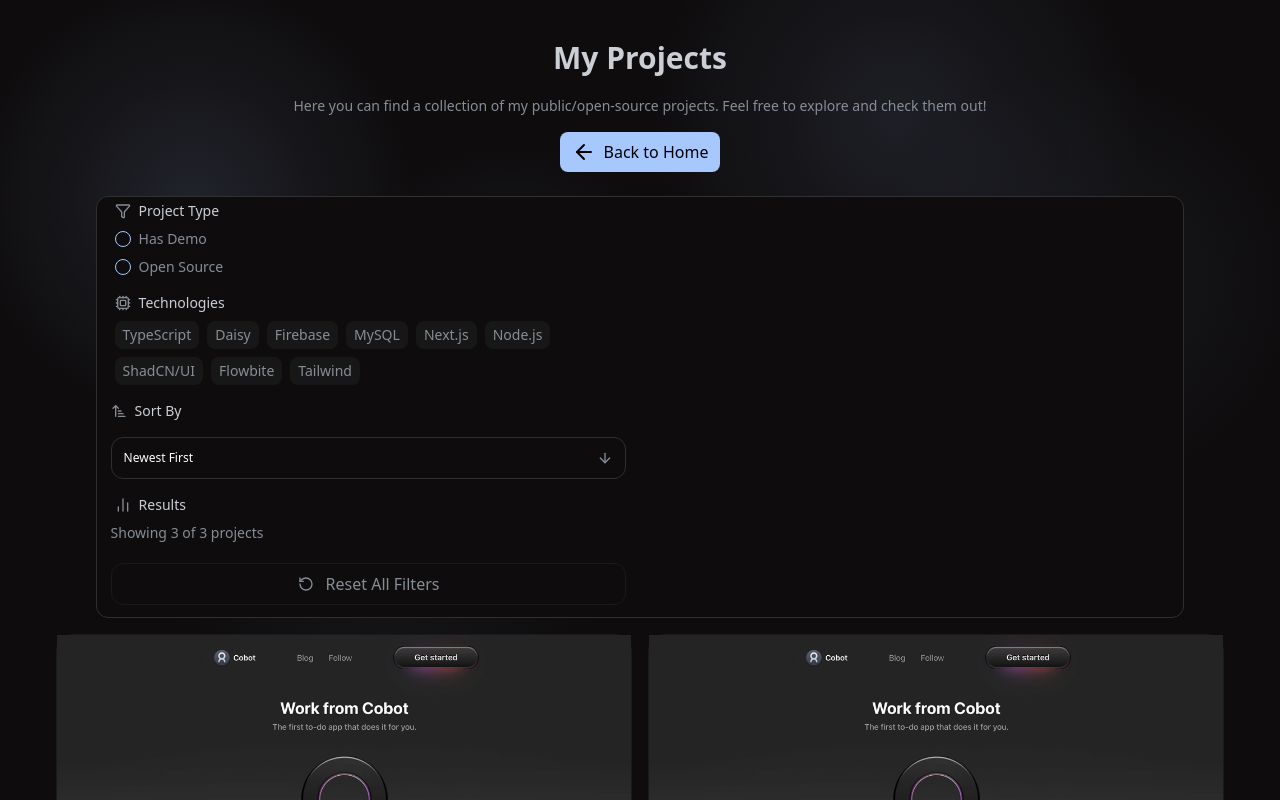
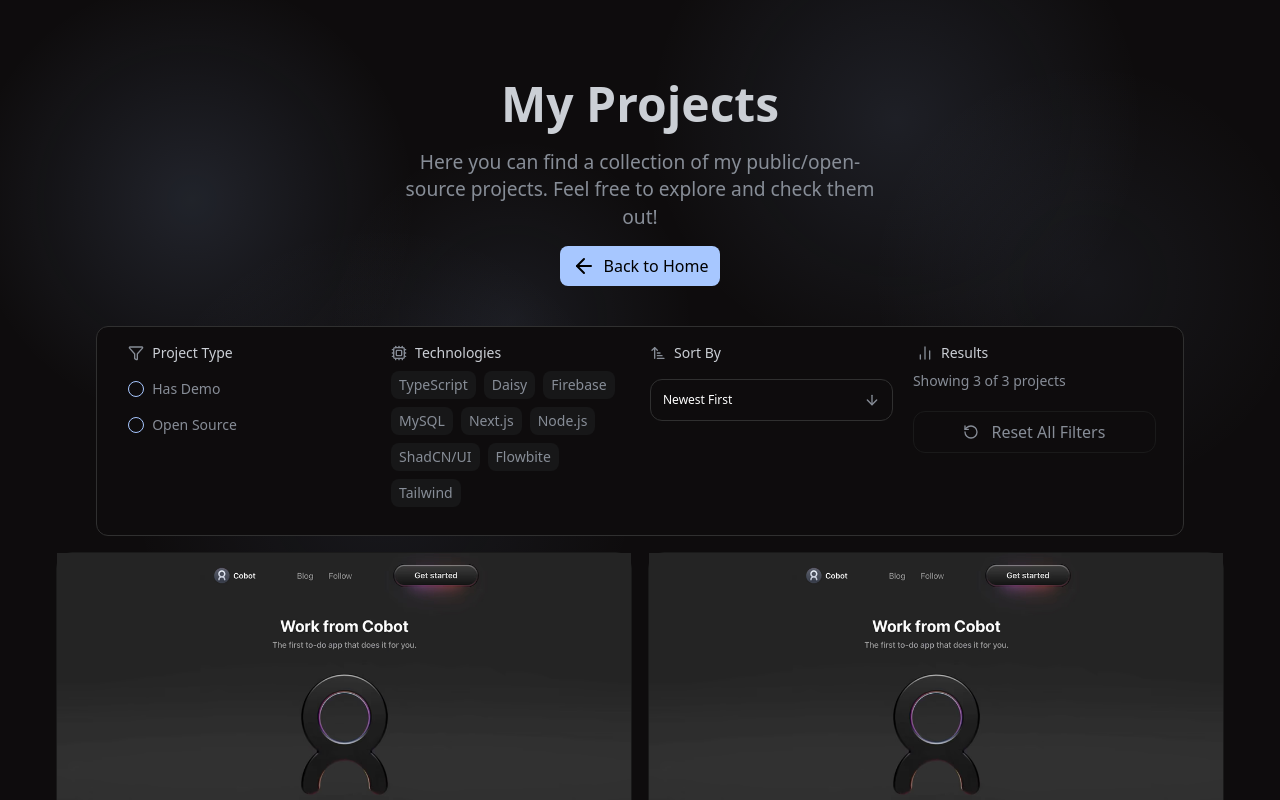
Before and after one commit to Goldinyan/MyPortfolio, a Next.js app: page /projects in a window 1280 px wide. Shown: the top 800 px of the page. Built offline with nearby package versions, Linux system fonts and the light colour scheme.

Commit message:
finished projects filter unit

```diff
--- a/src/app/globals.css
+++ b/src/app/globals.css
@@ -10,6 +10,8 @@
 
   --color-orange-500: #ffa500;
   --text-xxs: 0.65rem;
+  --text-sm2: 1rem;
+  --text-md: 1.2rem;
 }
 
 @theme {
--- a/src/app/projects/page.tsx
+++ b/src/app/projects/page.tsx
@@ -133,7 +133,7 @@ export default function Home() {
 
   useEffect(() => {
     setShowFilter(true);
-  },[isMdUp])
+  }, [isMdUp]);
 
   const router = useRouter();
 
@@ -183,14 +183,14 @@ export default function Home() {
   const resetFilter = () => {
     setTypeFilter({ demo: false, openSource: false });
     setTagsFilter([]);
-  }
+  };
 
   return (
     <>
       <div className="w-full min-h-screen  bg-bg-black bg-fixed overflow-x-hidden bg-top-splash">
-        <div className="w-full pt-10 p-4  flex flex-col items-center justify-center ">
-          <p className="text-text-third text-3xl font-bold">My Projects</p>
-          <p className="text-text-primary w-[60%] text-center font-light text-sm pt-5 px-4">
+        <div className="w-full pt-10 p-4 l:pt-20 md:pt-15  flex flex-col items-center justify-center ">
+          <p className="text-text-third text-3xl font-bold l:text-5xl md:text-4xl">My Projects</p>
+          <p className="text-text-primary l:text-md md:text-sm2 sm:w-130 text-center font-light text-sm pt-5 px-4">
             Here you can find a collection of my public/open-source projects.
             Feel free to explore and check them out!
           </p>
@@ -203,7 +203,7 @@ export default function Home() {
           </div>
         </div>
 
-        <div className="bg-bg-black mt-2  md:grid md:grid-cols-2  flex-col flex w-[85%] mx-auto rounded-xl border-border-light border-1 ">
+        <div className="bg-bg-black max-w-350 mt-6 flex flex-col  w-[85%] mx-auto rounded-xl border-border-light border-1">
           <div
             onClick={() => setShowFilter((prev) => !prev)}
             className="w-[95%] bg-bg-black md:hidden p-2 hover:bg-island-bg  items-center justify-start mt-3 mb-3 flex mx-auto rounded-xl border-border-light border-1 "
@@ -216,19 +216,24 @@ export default function Home() {
             <SlidersHorizontal className="ml-auto mr-2 text-white w-5 h-5" />
           </div>
           {showFilter && (
-            <div className="mx-auto w-[95%]">
-              <div className="mt-1 ml-1 ">
-                <div className="flex items-center gap-2 flex-row">
+            <div className="mx-auto w-[95%] gap-5 space-y-4 grid grid-cols-1 md:grid-cols-2 l:grid-cols-4">
+
+              {/* <div className="flex md:flex-row gap-3"> */}
+                <div className="ml-1 max-w-100   ">
+                  <div className="mt-4 flex items-center gap-2 flex-row">
                     <Funnel className=" h-4 w-4 mb-2 text-text-primary" />
                     <p className="text-text-third font-medium text-sm mb-2">
                       Project Type
                     </p>
                   </div>
-                <div className="flex flex-col gap-2">
+                  <div className="flex flex-col gap-4 mt-2">
                     <label className="flex items-center gap-2 cursor-pointer">
                       <div
                         onClick={() =>
-                        setTypeFilter((prev) => ({ ...prev, demo: !prev.demo }))
+                          setTypeFilter((prev) => ({
+                            ...prev,
+                            demo: !prev.demo,
+                          }))
                         }
                         className={`w-4 h-4 flex items-center border-text-secondary justify-center border rounded-full ${
                           typeFilter.demo
@@ -238,7 +243,9 @@ export default function Home() {
                       >
                         {typeFilter.demo && <Check className="" />}
                       </div>
-                    <span className="text-text-primary text-sm">Has Demo</span>
+                      <span className="text-text-primary text-sm">
+                        Has Demo
+                      </span>
                     </label>
 
                     <label className="flex items-center gap-2 cursor-pointer">
@@ -264,7 +271,8 @@ export default function Home() {
                   </div>
                 </div>
 
-              <div className="flex ml-1 mt-4 items-center gap-2 flex-row">
+                <div className="max-w-120 pb-3 ">
+                  <div className="flex  ml-1 mt-4 items-center gap-2 flex-row">
                     <Cpu className="text-text-primary h-4 w-4 " />
                     <p className=" text-text-third font-medium text-sm ">
                       Technologies
@@ -290,10 +298,16 @@ export default function Home() {
                       </div>
                     ))}
                   </div>
+                </div>
+              {/* </div> */}
 
-              <div className="flex mt-4 items-center gap-2 flex-row">
+              {/* <div className="flex md:flex-row gap-3 "> */}
+                <div className="max-w-120 ">
+                  <div className="flex l:mt-4 items-center gap-2 flex-row">
                     <ArrowUpNarrowWide className="text-text-primary h-4 w-4 " />
-                <p className=" text-text-third font-medium text-sm ">Sort By</p>
+                    <p className=" text-text-third font-medium text-sm ">
+                      Sort By
+                    </p>
                   </div>
 
                   <div className="mt-4">
@@ -335,16 +349,21 @@ export default function Home() {
                       </div>
                     </div>
                   </div>
+                </div>
 
-              <div className="flex ml-1 mt-4 items-center gap-2 flex-row">
+                <div className="max-w-120 ">
+                  <div className="flex ml-1 l:mt-4  items-center gap-2 flex-row">
                     <ChartNoAxesColumn className="text-text-primary h-4 w-4 " />
-                <p className=" text-text-third font-medium text-sm ">Results</p>
+                    <p className=" text-text-third font-medium text-sm ">
+                      Results
+                    </p>
                   </div>
 
                   <div className="flex flex-col gap-2">
                     <div className="mt-2">
                       <p className="text-text-primary text-sm">
-                    Showing {filProjects.length} of {projects.length} projects
+                        Showing {filProjects.length} of {projects.length}{" "}
+                        projects
                       </p>
                     </div>
                     <div>
@@ -354,10 +373,14 @@ export default function Home() {
                             key={tag}
                             className="hover:brightness-90 items-center rounded-lg px-2 py-1 flex flex-row bg-dark-bg border-1 border-border-bg"
                             onClick={() =>
-                          setTagsFilter((prev) => prev.filter((t) => t !== tag))
+                              setTagsFilter((prev) =>
+                                prev.filter((t) => t !== tag)
+                              )
                             }
                           >
-                        <p className={`text-sm px-2 rounded-lg font-medium `}>
+                            <p
+                              className={`text-sm px-2 rounded-lg font-medium `}
+                            >
                               {tag}
                             </p>
                             <X className="text-text-primary h-4 w-4 " />
@@ -373,19 +396,24 @@ export default function Home() {
                           : "border-border-bg  cursor-not-allowed"
                       } w-full  gap-3  justify-center  p-2  items-center  mb-3 flex mx-auto rounded-xl  border-1 `}
                     >
-                  <RotateCcw className={`${
-                    checkFilters()
-                      ? "text-white"
-                      : "text-text-primary"
-                  } h-4 w-4 `} />
+                      <RotateCcw
+                        className={`${
+                          checkFilters() ? "text-white" : "text-text-primary"
+                        } h-4 w-4 `}
+                      />
 
-                  <p className={`${
-                    checkFilters()
-                      ? "text-white"
-                      : "text-text-primary"
-                  } `} >Reset All Filters</p>
+                      <p
+                        className={`${
+                          checkFilters() ? "text-white" : "text-text-primary"
+                        } `}
+                      >
+                        Reset All Filters
+                      </p>
                     </div>
                   </div>
+                </div>
+
+              {/* </div> */}
             </div>
           )}
         </div>
```
Lines whose indentation alone changed are shown as unchanged.
